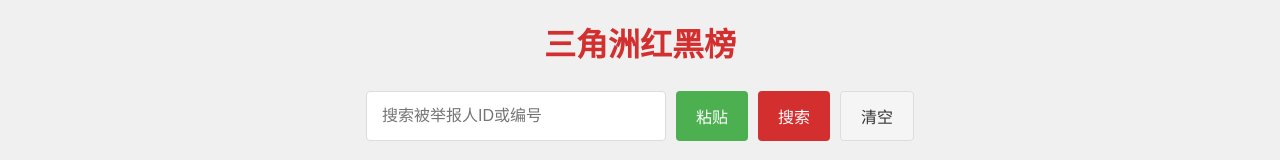
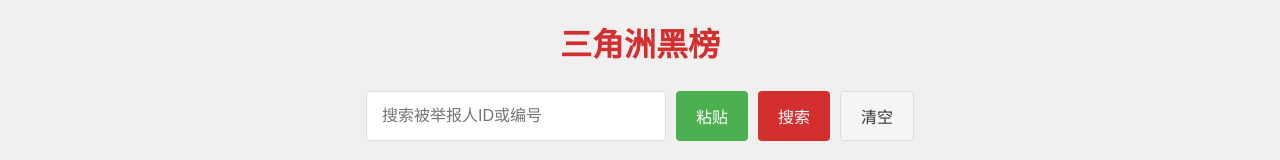
Before and after one commit to whx61/dfbad, a plain HTML site: page index.html in a window 1280 px wide. Shown: the top 160 px of the page. Drawn offline with Linux system fonts and the light colour scheme.

Commit message:
Update index.html

```diff
--- a/index.html
+++ b/index.html
@@ -9,7 +9,7 @@
 <body>
     <div class="container">
         <div class="header">
-            <h1>三角洲红黑榜</h1>
+            <h1>三角洲黑榜</h1>
         </div>
 
         <div class="search-box">
```
